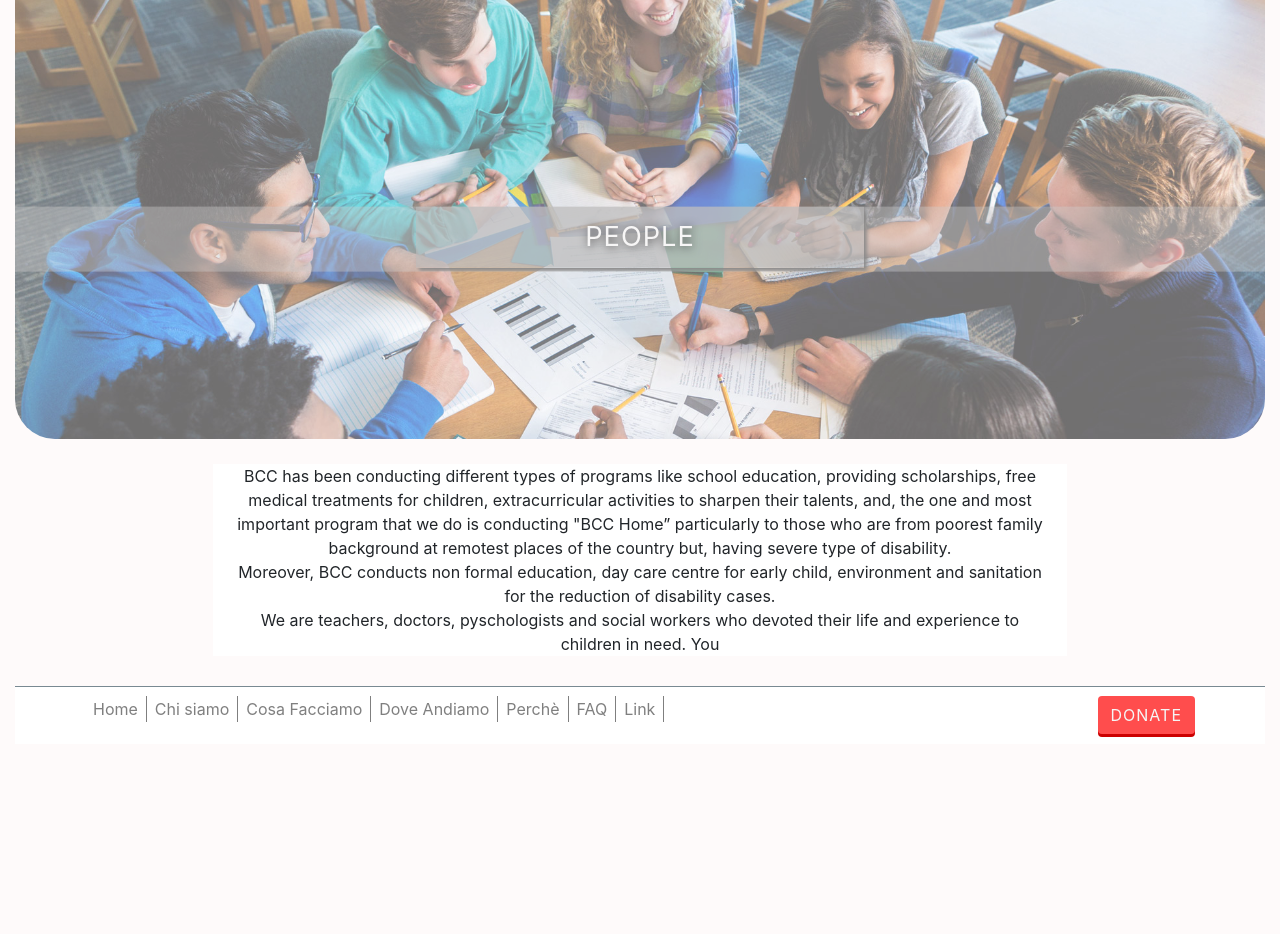
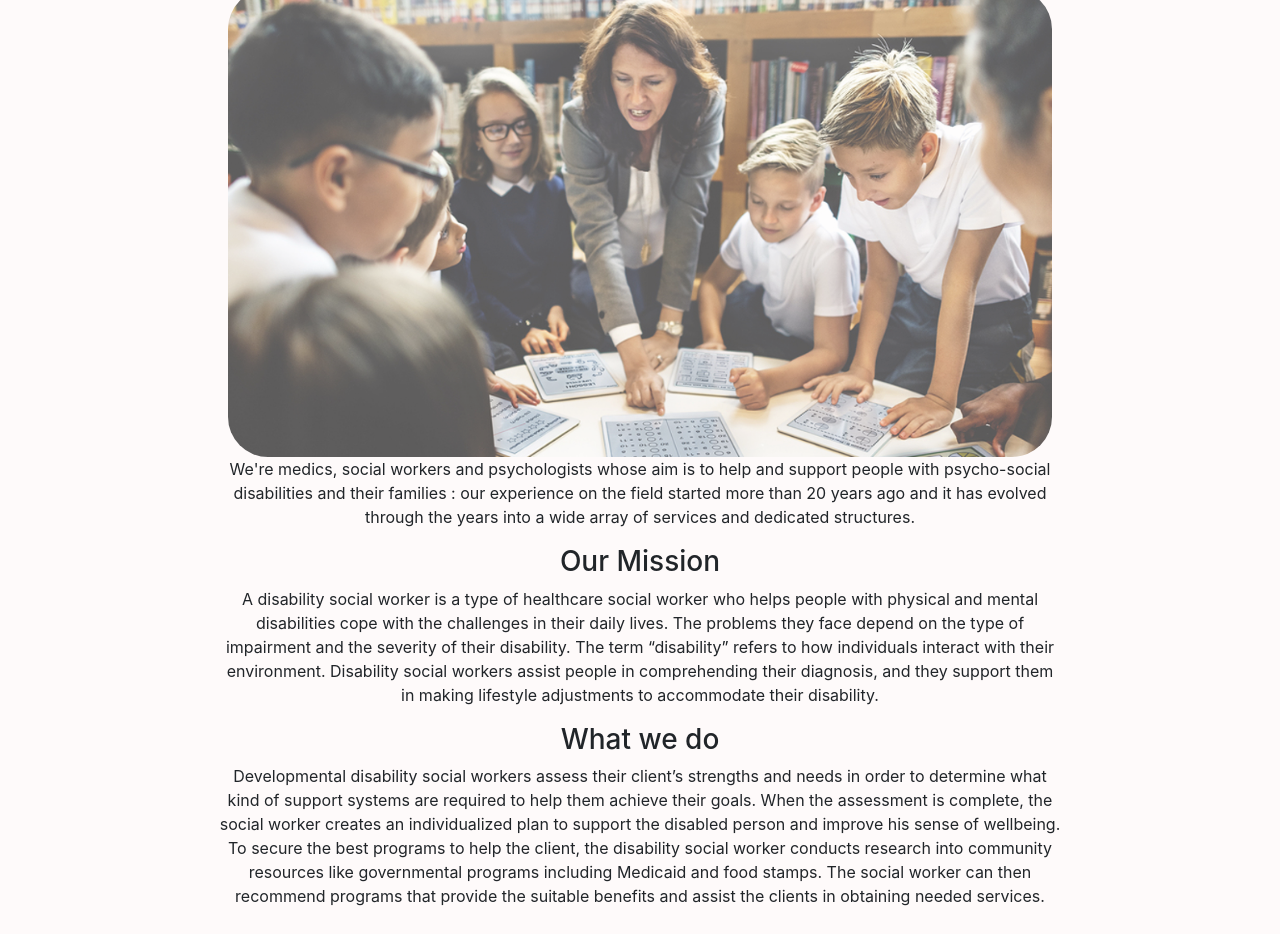
Before and after one commit to AlessandroCaste/BisicaCastellaniCataldo, a plain HTML site: page BCC_site/People.html in a window 1280 px wide. Shown: the part 153-1087 px from the top of the page. Before the commit the page ends 897 px from the top, so only its background shows below. Drawn offline with nearby package versions, Linux system fonts and the light colour scheme.

Commit message:
Maxi Refactoring di WhoWeAre

```diff
--- a/BCC_site/People.html
+++ b/BCC_site/People.html
@@ -13,7 +13,7 @@
     <link rel="stylesheet" href="https://cdnjs.cloudflare.com/ajax/libs/font-awesome/4.7.0/css/font-awesome.min.css">
     <link rel="stylesheet" type="text/css" href="Who-We-Are.css">
     <script defer src="https://use.fontawesome.com/releases/v5.0.10/js/all.js" integrity="sha384-slN8GvtUJGnv6ca26v8EzVaR9DC58QEwsIk9q1QXdCU8Yu8ck/tL/5szYlBbqmS+" crossorigin="anonymous"></script>
-
+<link href="https://fonts.googleapis.com/css?family=Montserrat" rel="stylesheet">
 
 
 
@@ -75,36 +75,63 @@
 	</header>
 
 
-    <!------------------ PRESENTATION IMAGE ------------------>
+  <!------------------ PRESENTATION IMAGE ------------------>
 
   <div class="container-fluid">
+    <div  class="row">
 
-      <div class = "row">
-        <div class ="col-lg-12" style ="text-center">
-          <div class="img_Container">
-            <img src="images/People.jpg" alt="The team">
-            <div class="over_img_opaque_line_whoweare">
-              <div class="over_img_text">
-                PEOPLE
-              </div>
-            </div>
-          </div>
+    <div class ="col-lg-8  col-xxs-12 text-center" style = "margin:auto">
+        <div class="title text-center">
+          Who We Are
         </div>
-      </div>
+          <img src="images/WhoWeAre.jpg" syle="margin-auto" class = "presentation-image" alt="The team">
+    </div>
 
 
 	<!------------------ CONTENT ------------------>
 
   <div class = "row">
-    <div class = "col-lg-8 col-md-9 col-xs-12 wwa-body">
+    <div class = "col-lg-8 col-md-9 col-xs-12 text-center" style = "margin:auto">
 
-      BCC has been conducting different types of programs like school education, providing scholarships, free medical treatments for children, extracurricular activities to sharpen their talents, and, the one and most important program that we do is conducting "BCC Home” particularly to those who are from poorest family background at remotest places of the country but, having severe type of disability.
-      <br />
-      Moreover, BCC conducts non formal education, day care centre for early child, environment and sanitation for the reduction of disability cases.
-      <br />
-      We are teachers, doctors, pyschologists and social workers who devoted their life and experience to children in need. You
+          <p>
+            We're medics, social workers and psychologists whose aim is to help and support
+            people with psycho-social disabilities and their families : our experience on the field started more than 20 years ago and it has evolved through the years into a wide array of services and dedicated structures.
+          </p>
+
+      <h3> Our Mission </h3>
+          <p>
+            A disability social worker is a type of healthcare social worker who helps people with physical and mental disabilities cope with the challenges in their daily lives. The problems they face depend on the type of impairment and the severity of their disability. The term “disability” refers to how individuals interact with their environment. Disability social workers assist people in comprehending their diagnosis, and they support them in making lifestyle adjustments to accommodate their disability.
+          </p>
+
+      <h3> What we do </h3>
+          <p>
+            Developmental disability social workers assess their client’s strengths and needs in order to determine what kind of support systems are required to help them achieve their goals. When the assessment is complete, the social worker creates an individualized plan to support the disabled person and improve his sense of wellbeing. To secure the best programs to help the client, the disability social worker conducts research into community resources like governmental programs including Medicaid and food stamps. The social worker can then recommend programs that provide the suitable benefits and assist the clients in obtaining needed services.
+          </p>
+
+
+      <blockquote class="blockquote" >
+        <p class="mb-0">Together we've already done so much. You can make it even greater!</p>
+        <footer class="blockquote-footer"> Our Founder </footer>
+      </blockquote>
+
+      <div class ="social" style = "margin-top:40px">
+        <div class="a2a_kit a2a_kit_size_32 a2a_default_style">
+          <a class="a2a_button_facebook" href="https://www.facebook.com"></a>
+          <a class="a2a_button_twitter" href="https://www.twitter.com"></a>
+          <a class="a2a_button_google_plus" href="https://www.plus.google.com"></a>
+          <a class="a2a_button_whatsapp" href="https://www.whatsapp.com"></a>
+          <a class="a2a_button_email"></a>
+        </div>
+          <script async src="https://static.addtoany.com/menu/page.js"></script>
+      </div>
     </div>
+
   </div>
+</div>
+
+	<!------------------ PRESENTAZIONE ------------------>
+
+
 
 	<!------------------ FOOTER ------------------>
 
--- a/BCC_site/Who-We-Are.css
+++ b/BCC_site/Who-We-Are.css
@@ -1,12 +1,7 @@
 /*Usata la classe wwa-body, cambiato img_container e scritta sopra*/
-
-.row_buffer{
-	margin-top: 10px
-}
 
 body{
 	background-color: #FEFAFA;
-
 }
 
 /*------ NAVBAR ------*/
@@ -52,82 +47,28 @@
 
 /**------ PRESENTATION IMAGE -------*/
 
-.ciao{
-	text-center;
-	overflow :hidden;
-	max-height: 500px;
-	border : 2px solid black;
+/*https://css-tricks.com/almanac/properties/o/object-fit/
+	https://css-tricks.com/on-object-fit-and-object-position/ */
+.presentation-image {
+	position : relative;
+	width : 100%;
+	opacity : 0.75;
+	border-radius: 40px;
+	max-height : 500px;
+	object-fit: cover;
+	object-position : 0% 0%;
 }
 
-.img-ciao{
-	width:100%;
-	opacity: 0.75;
+.title{
+	margin : auto;
+	width : 100%;
+	font-family: 'Montserrat', sans-serif;
+	font-weight: bold;
+	font-size: 2.1em;
 }
-
-.over_img_opaque_line_whoweare{
-	position: absolute;
-	width: 100%;
-	top: 60%;
-	left: 50%;
-	overflow:hidden;
-	transform: translate(-50%, -50%);
-	background-color: rgba(191, 191, 191, 0.4);
-}
-
-.over_img_text{
-	width: 25vw;
-	text-align: center;
-	margin: auto;
-	color: whitesmoke;
-	letter-spacing: 1px;
-	text-transform: uppercase;
-	background-color: rgba(166, 166, 166, 0.6);
-	text-shadow: 1px 1px 10px #000000;
-	padding: 10px 5px;
-	box-shadow: 3px 3px 4px #666;
-	margin-bottom: 4px;
-}
-
-/* Extra small devices (portrait phones, less than 576px) */
-@media (max-width: 575.98px) {
-	.over_img_text{
-		font-size: 0.5em;
-	}
-}
-
-/* Small devices (landscape phones, 576px and up) */
-@media (min-width: 576px) and (max-width: 767.98px) {
-	.over_img_text{
-		font-size: 0.75em;
-		width: 25vw;
-	}
-}
-
-/* Medium devices (tablets, 768px and up) */
-@media (min-width: 768px) and (max-width: 991.98px) {
-	.over_img_text{
-		font-size: 1.25em;
-		width: 35vw;
-	}
-}
-
-/* Large devices (desktops, 992px and up) */
-@media (min-width: 992px){
-	.over_img_text{
-		font-size: 1.7em;
-		width: 35vw;
-	}
-}
-
 
 /*------ END NAVBAR ------*/
 
-.wwa-body{
-	margin : auto;
-	margin-top : 25px;
-	text-align: center;
-	background-color: white;
-}
 
 
 .nav-itemfooter a{
```
Also changed, not shown: BCC_site/Old/Who-We-Are.css (renamed from BCC_site/Who-We-Are - Copia.css, +75 -28 lines), BCC_site/Old/Who-We-Are.html (renamed from BCC_site/Who-We-Are - Copia.html, +10 -9 lines), BCC_site/Who-We-Are.html (+8 -12 lines).
